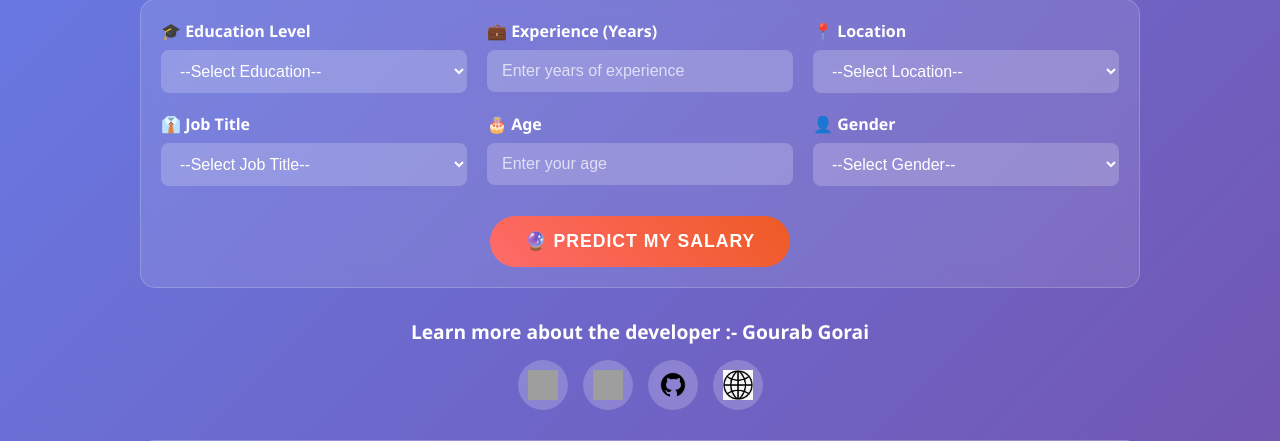
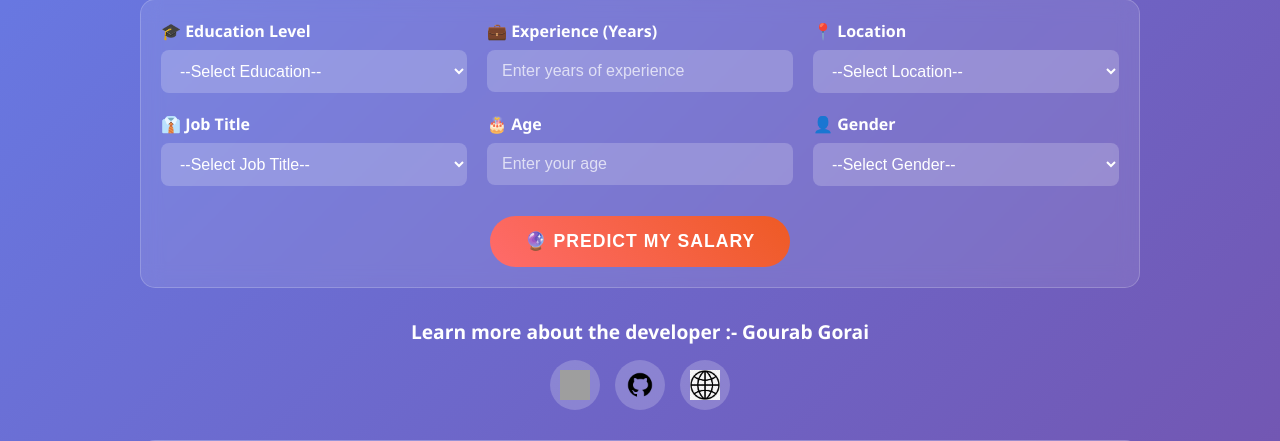
Before and after one commit to GourabGorai/IBMInternshipProject, a Flask app: page / in a window 1280 px wide. Shown: the part 331-772 px from the top of the page. Run offline with Flask 3, Linux system fonts and the light colour scheme; grey boxes are pictures that could not be loaded.

Commit message:
Update index.html

```diff
--- a/templates/index.html
+++ b/templates/index.html
@@ -516,16 +516,14 @@
         <div class="social-links">
             <h3>Learn more about the developer :- Gourab Gorai</h3>
             <div class="social-buttons">
-                <button class="social-btn" onclick="window.open('https://linkedin.com/in/gourabgorai', '_blank')">
+                <button class="social-btn" onclick="window.open('https://www.linkedin.com/in/gourab-gorai-4a51541ba', '_blank')">
                     <img src="static/linkedin.png" alt="LinkedIn">
                 </button>
-                <button class="social-btn" onclick="window.open('https://twitter.com/gourabgorai', '_blank')">
-                    <img src="static/twitter.png" alt="Twitter">
-                </button>
-                <button class="social-btn" onclick="window.open('https://github.com/gourabgorai', '_blank')">
+
+                <button class="social-btn" onclick="window.open('https://github.com/GourabGorai', '_blank')">
                     <img src="static/github.png" alt="GitHub">
                 </button>
-                <button class="social-btn" onclick="window.open('https://gourabgorai.com', '_blank')">
+                <button class="social-btn" onclick="window.open('https://gourabgorai.netlify.app', '_blank')">
                     <img src="static/portfolio.png" alt="Portfolio">
                 </button>
             </div>
```
